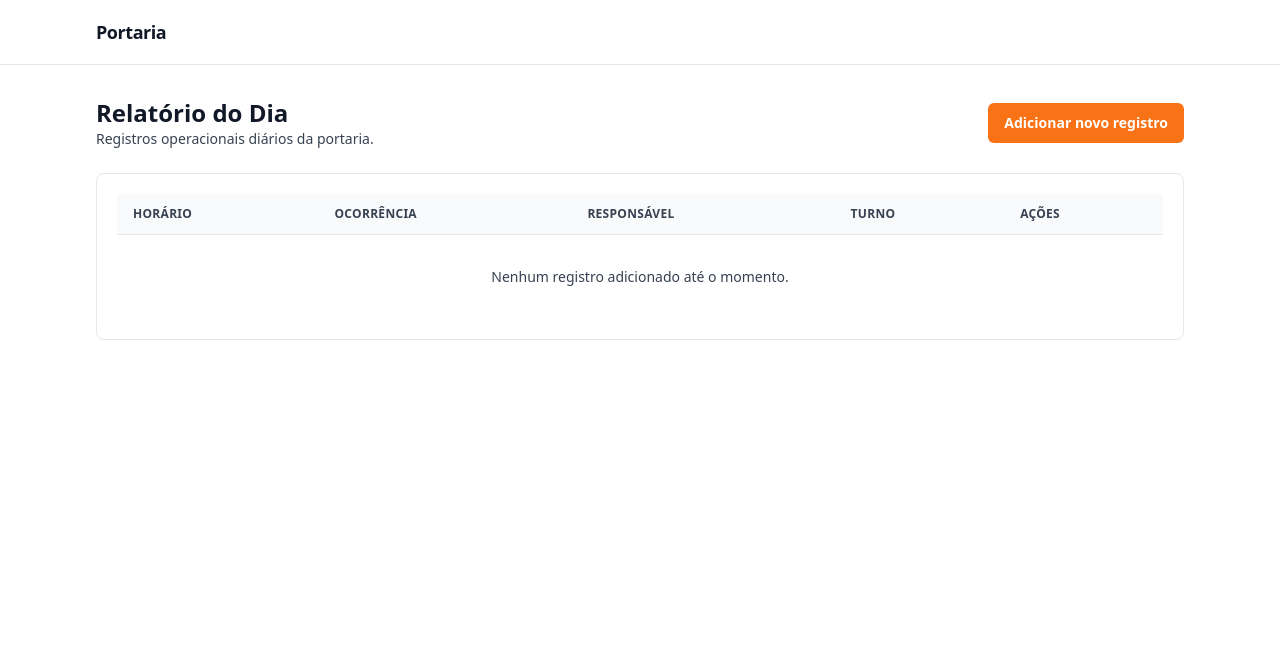
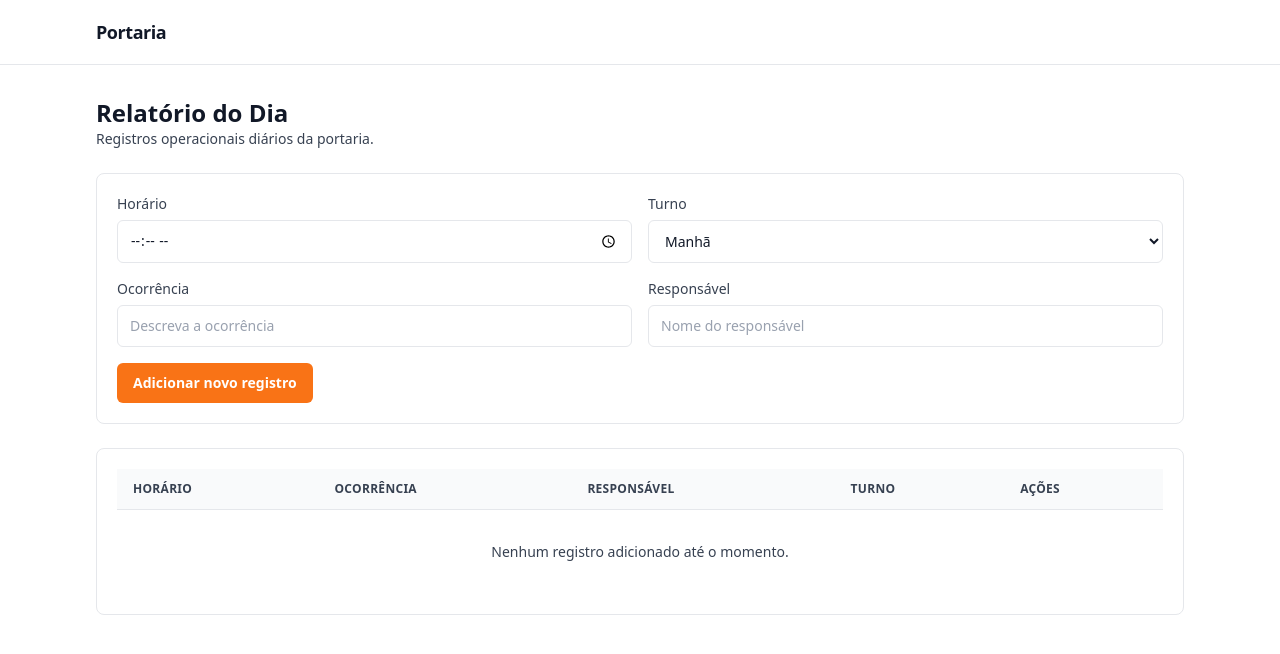
Before and after one commit to murilo186/portaria-ceslog-app, a React (Vite) app in the folder frontend/: page /relatorio in a window 1280 px wide. Shown: the top 654 px of the page. Built offline with nearby package versions, Linux system fonts and the light colour scheme.

Commit message:
feat(frontend): add local relatorio CRUD for testing

```diff
--- a/frontend/src/pages/Relatorio/RelatorioPage.tsx
+++ b/frontend/src/pages/Relatorio/RelatorioPage.tsx
@@ -1,9 +1,91 @@
+import { useState, type FormEvent } from "react";
 import Button from "../../components/Button";
 import Card from "../../components/Card";
+import Input from "../../components/Input";
+import type { RelatorioItem } from "../../types/relatorio";
 
 const colunas = ["Horário", "Ocorrência", "Responsável", "Turno", "Ações"];
+const turnos = ["Manhã", "Tarde", "Noite"] as const;
+
+type FormValues = {
+  horario: string;
+  descricao: string;
+  responsavel: string;
+  turno: (typeof turnos)[number];
+};
+
+const initialFormValues: FormValues = {
+  horario: "",
+  descricao: "",
+  responsavel: "",
+  turno: "Manhã",
+};
 
 export default function RelatorioPage() {
+  const [itens, setItens] = useState<RelatorioItem[]>([]);
+  const [editingId, setEditingId] = useState<string | null>(null);
+  const [formValues, setFormValues] = useState<FormValues>(initialFormValues);
+
+  const resetForm = () => {
+    setFormValues(initialFormValues);
+    setEditingId(null);
+  };
+
+  const handleSubmit = (event: FormEvent<HTMLFormElement>) => {
+    event.preventDefault();
+
+    if (editingId) {
+      setItens((prevItens) =>
+        prevItens.map((item) =>
+          item.id === editingId
+            ? {
+                ...item,
+                horario: formValues.horario,
+                descricao: formValues.descricao,
+                responsavel: formValues.responsavel,
+                turno: formValues.turno,
+              }
+            : item,
+        ),
+      );
+
+      resetForm();
+      return;
+    }
+
+    const novoItem: RelatorioItem = {
+      id: crypto.randomUUID(),
+      relatorioId: "relatorio-local",
+      horario: formValues.horario,
+      descricao: formValues.descricao,
+      responsavel: formValues.responsavel,
+      turno: formValues.turno,
+      usuarioId: "usuario-local",
+      criadoEm: new Date().toISOString(),
+    };
+
+    setItens((prevItens) => [novoItem, ...prevItens]);
+    resetForm();
+  };
+
+  const handleEdit = (item: RelatorioItem) => {
+    setEditingId(item.id);
+    setFormValues({
+      horario: item.horario,
+      descricao: item.descricao,
+      responsavel: item.responsavel,
+      turno: item.turno as FormValues["turno"],
+    });
+  };
+
+  const handleDelete = (id: string) => {
+    setItens((prevItens) => prevItens.filter((item) => item.id !== id));
+
+    if (editingId === id) {
+      resetForm();
+    }
+  };
+
   return (
     <div className="space-y-6">
       <div className="flex flex-col gap-3 sm:flex-row sm:items-center sm:justify-between">
@@ -11,9 +93,76 @@ export default function RelatorioPage() {
           <h1 className="text-2xl font-semibold text-text-900">Relatório do Dia</h1>
           <p className="text-sm text-text-700">Registros operacionais diários da portaria.</p>
         </div>
+      </div>
 
-        <Button>Adicionar novo registro</Button>
+      <Card>
+        <form className="grid gap-4 md:grid-cols-2" onSubmit={handleSubmit}>
+          <Input
+            id="horario"
+            label="Horário"
+            type="time"
+            value={formValues.horario}
+            onChange={(event) =>
+              setFormValues((prevValues) => ({ ...prevValues, horario: event.target.value }))
+            }
+            required
+          />
+
+          <div className="flex w-full flex-col gap-1.5">
+            <label htmlFor="turno" className="text-sm font-medium text-text-700">
+              Turno
+            </label>
+            <select
+              id="turno"
+              value={formValues.turno}
+              onChange={(event) =>
+                setFormValues((prevValues) => ({
+                  ...prevValues,
+                  turno: event.target.value as FormValues["turno"],
+                }))
+              }
+              className="w-full rounded-md border border-surface-200 bg-white px-3 py-2.5 text-sm text-text-900 outline-none transition-colors focus:border-brand-500 focus:ring-2 focus:ring-brand-500/20"
+            >
+              {turnos.map((turno) => (
+                <option key={turno} value={turno}>
+                  {turno}
+                </option>
+              ))}
+            </select>
           </div>
+
+          <Input
+            id="descricao"
+            label="Ocorrência"
+            value={formValues.descricao}
+            onChange={(event) =>
+              setFormValues((prevValues) => ({ ...prevValues, descricao: event.target.value }))
+            }
+            placeholder="Descreva a ocorrência"
+            required
+          />
+
+          <Input
+            id="responsavel"
+            label="Responsável"
+            value={formValues.responsavel}
+            onChange={(event) =>
+              setFormValues((prevValues) => ({ ...prevValues, responsavel: event.target.value }))
+            }
+            placeholder="Nome do responsável"
+            required
+          />
+
+          <div className="flex items-center gap-3 md:col-span-2">
+            <Button type="submit">{editingId ? "Salvar alterações" : "Adicionar novo registro"}</Button>
+            {editingId ? (
+              <Button type="button" variant="secondary" onClick={resetForm}>
+                Cancelar edição
+              </Button>
+            ) : null}
+          </div>
+        </form>
+      </Card>
 
       <Card className="p-0">
         <div className="overflow-x-auto">
@@ -32,11 +181,41 @@ export default function RelatorioPage() {
               </tr>
             </thead>
             <tbody className="divide-y divide-surface-200 bg-white">
+              {itens.length === 0 ? (
                 <tr>
                   <td colSpan={5} className="px-4 py-8 text-center text-sm text-text-700">
                     Nenhum registro adicionado até o momento.
                   </td>
                 </tr>
+              ) : (
+                itens.map((item) => (
+                  <tr key={item.id}>
+                    <td className="px-4 py-3 text-sm text-text-900">{item.horario}</td>
+                    <td className="px-4 py-3 text-sm text-text-900">{item.descricao}</td>
+                    <td className="px-4 py-3 text-sm text-text-900">{item.responsavel}</td>
+                    <td className="px-4 py-3 text-sm text-text-900">{item.turno}</td>
+                    <td className="px-4 py-3 text-sm text-text-900">
+                      <div className="flex items-center gap-2">
+                        <Button
+                          type="button"
+                          variant="secondary"
+                          className="px-3 py-1.5 text-xs"
+                          onClick={() => handleEdit(item)}
+                        >
+                          Editar
+                        </Button>
+                        <Button
+                          type="button"
+                          className="px-3 py-1.5 text-xs"
+                          onClick={() => handleDelete(item.id)}
+                        >
+                          Excluir
+                        </Button>
+                      </div>
+                    </td>
+                  </tr>
+                ))
+              )}
             </tbody>
           </table>
         </div>
--- a/frontend/src/types/relatorio.ts
+++ b/frontend/src/types/relatorio.ts
@@ -4,6 +4,7 @@ export interface RelatorioItem {
   descricao: string;
   turno: string;
   horario: string;
+  responsavel: string;
   usuarioId: string;
   criadoEm: string;
 }
```
Lines whose indentation alone changed are shown as unchanged.
